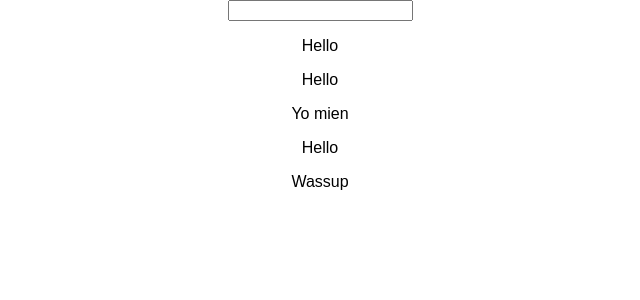
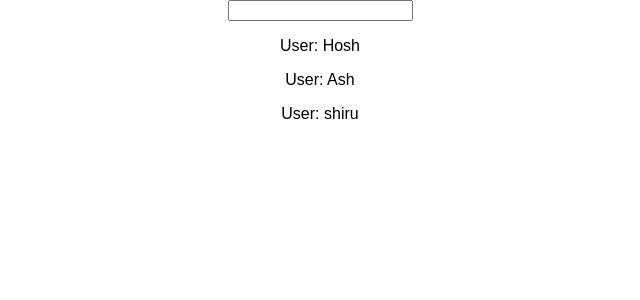
Before and after one commit to hoshikitsunoda/react-practice, a React (Create React App) app in the folder react-assignment-1/assignment-1/: page / in a window 1280 px wide. Shown: the top 300 px of the page, without its empty margins (320-960 px from the left). Built offline with nearby package versions, Linux system fonts and the light colour scheme.

Commit message:
Added userName to UserOutput.

```diff
--- a/react-assignment-1/assignment-1/src/App.js
+++ b/react-assignment-1/assignment-1/src/App.js
@@ -8,9 +8,9 @@ class App extends Component {
     return (
       <div className="App">
         <UserInput />
-        <UserOutput />
-        <UserOutput> Yo mien </UserOutput>
-        <UserOutput> Wassup </UserOutput>
+        <UserOutput userName="Hosh"/>
+        <UserOutput userName="Ash"/>
+        <UserOutput userName="shiru"/>
       </div>
     );
   }
--- a/react-assignment-1/assignment-1/src/UserOutput/UserOutput.js
+++ b/react-assignment-1/assignment-1/src/UserOutput/UserOutput.js
@@ -3,7 +3,7 @@ import React from 'react'
 const UserOutput = (props) => {
   return (
     <div>
-      <p>Hello</p>
+      <p>User: {props.userName}</p>
       <p>{props.children}</p>
     </div>
   )
```
